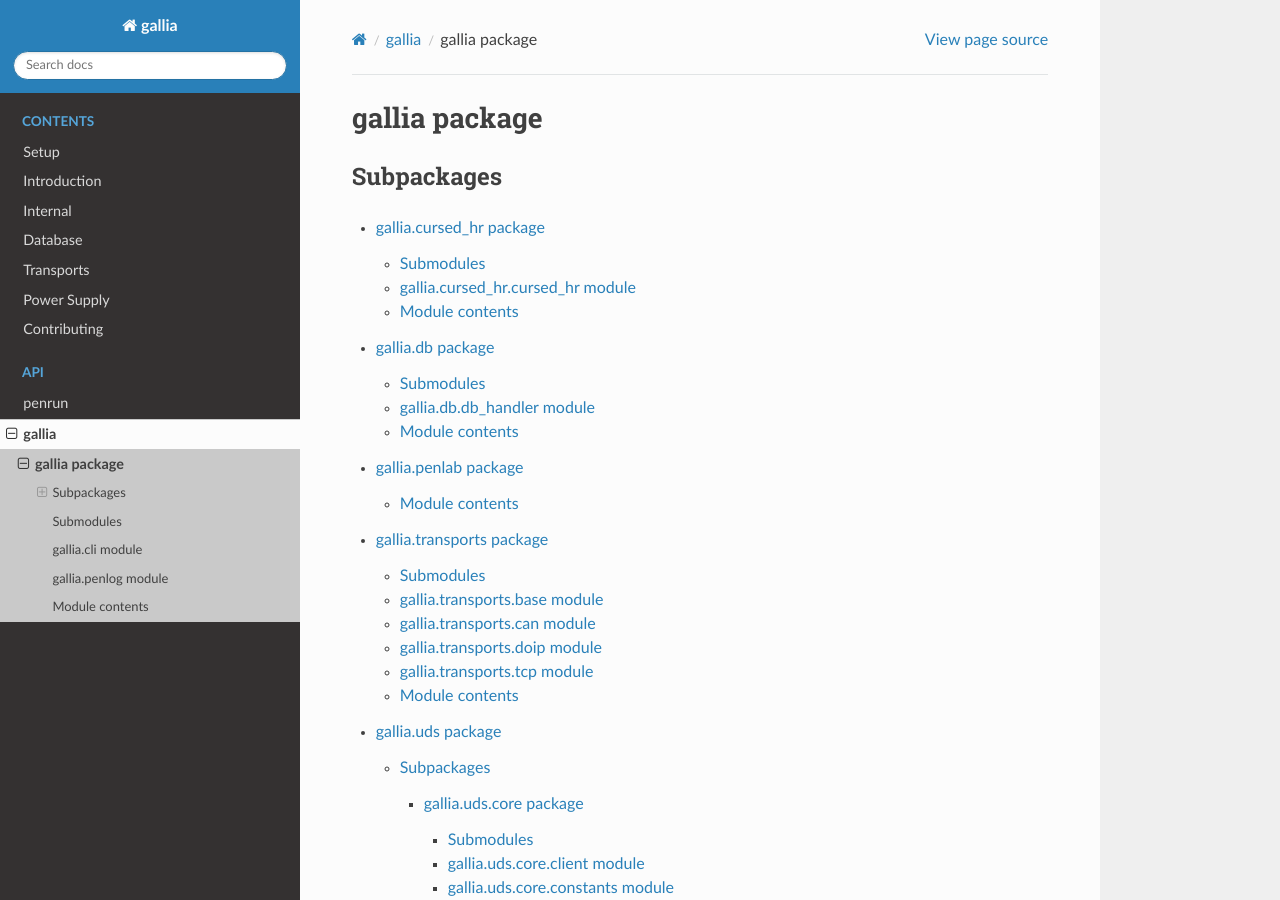
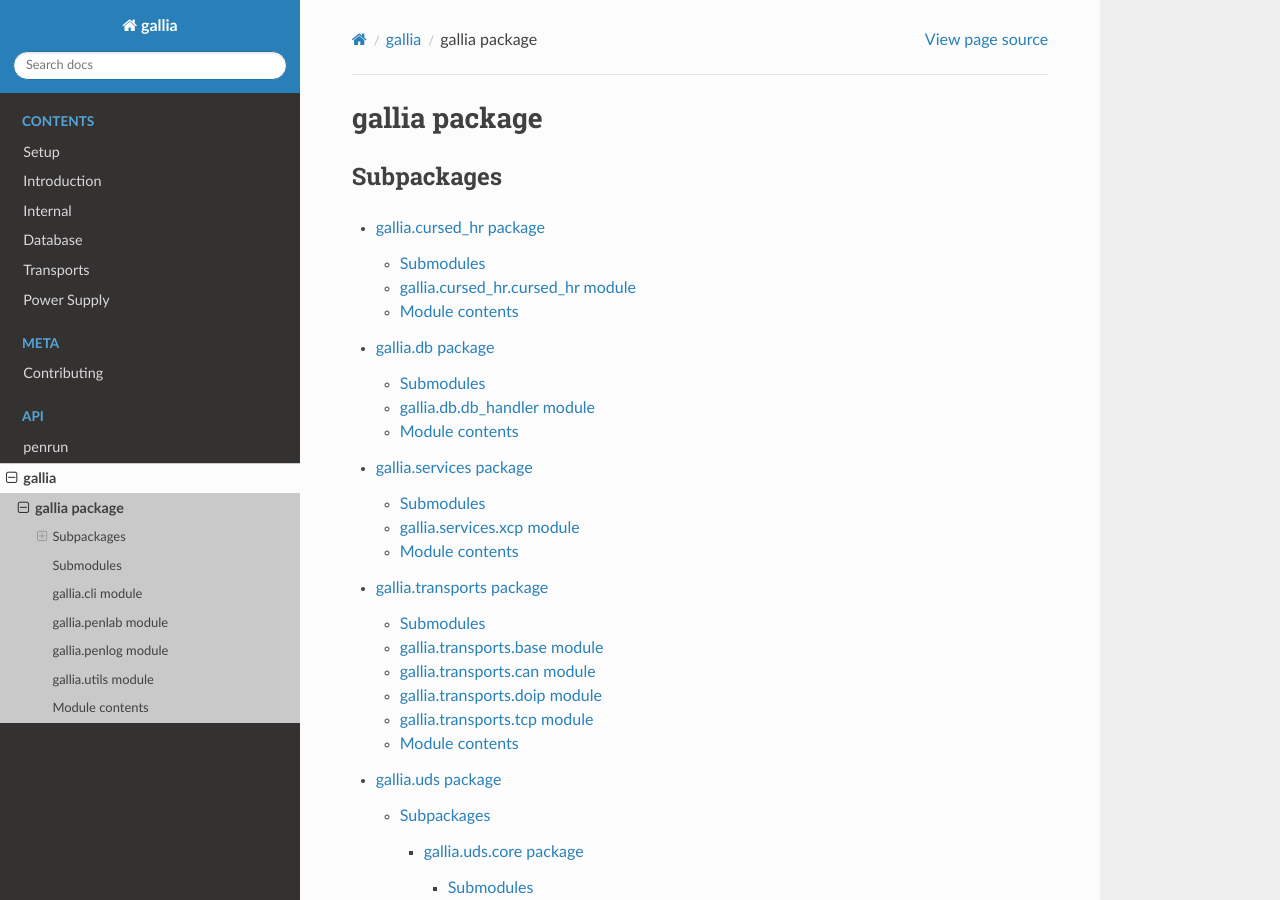
Before and after one commit to Fraunhofer-AISEC/gallia, a Sphinx documentation site: the page built from docs/api/gallia.rst, in a window 1280 px wide and 900 px high. Built offline with Sphinx 7.4.7 and the Read the Docs theme 2.0.0, drawn with Linux system fonts in a browser that asks for light colours; some of the changed text lies outside the part shown.

```diff
--- a/docs/api/gallia.rst
+++ b/docs/api/gallia.rst
@@ -26,10 +25,26 @@ gallia.cli module
    :undoc-members:
    :show-inheritance:
 
+gallia.penlab module
+--------------------
+
+.. automodule:: gallia.penlab
+   :members:
+   :undoc-members:
+   :show-inheritance:
+
 gallia.penlog module
 --------------------
 
 .. automodule:: gallia.penlog
+   :members:
+   :undoc-members:
+   :show-inheritance:
+
+gallia.utils module
+-------------------
+
+.. automodule:: gallia.utils
    :members:
    :undoc-members:
    :show-inheritance:
--- a/docs/index.rst
+++ b/docs/index.rst
@@ -19,6 +19,11 @@ Gallia is a comprehensive and extendable automotive testing toolchain.
    database
    transports
    power_supply
+
+.. toctree::
+   :maxdepth: 1
+   :caption: Meta
+
    contributing
 
 .. toctree::
```
Also changed, not shown: other parts of docs/api/gallia.rst (+1 -2 lines), docs/api/gallia.penlab.rst (deleted, +0 -10 lines), docs/setup.md (+2 -1 lines), 3 other files.
